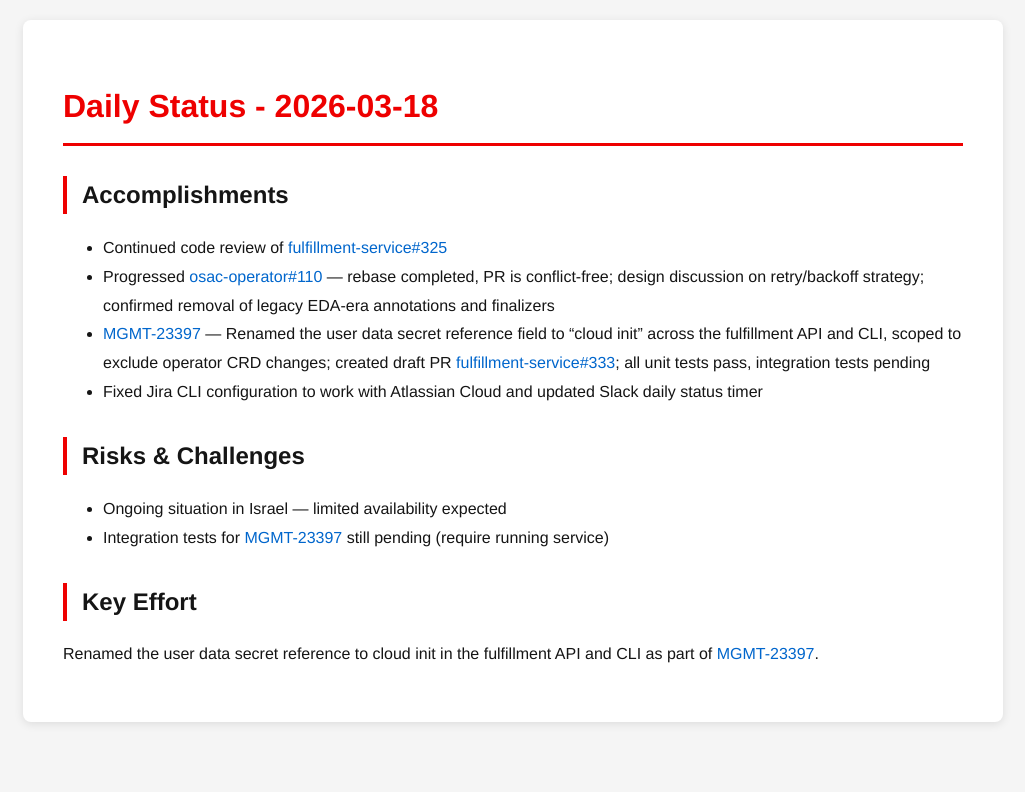
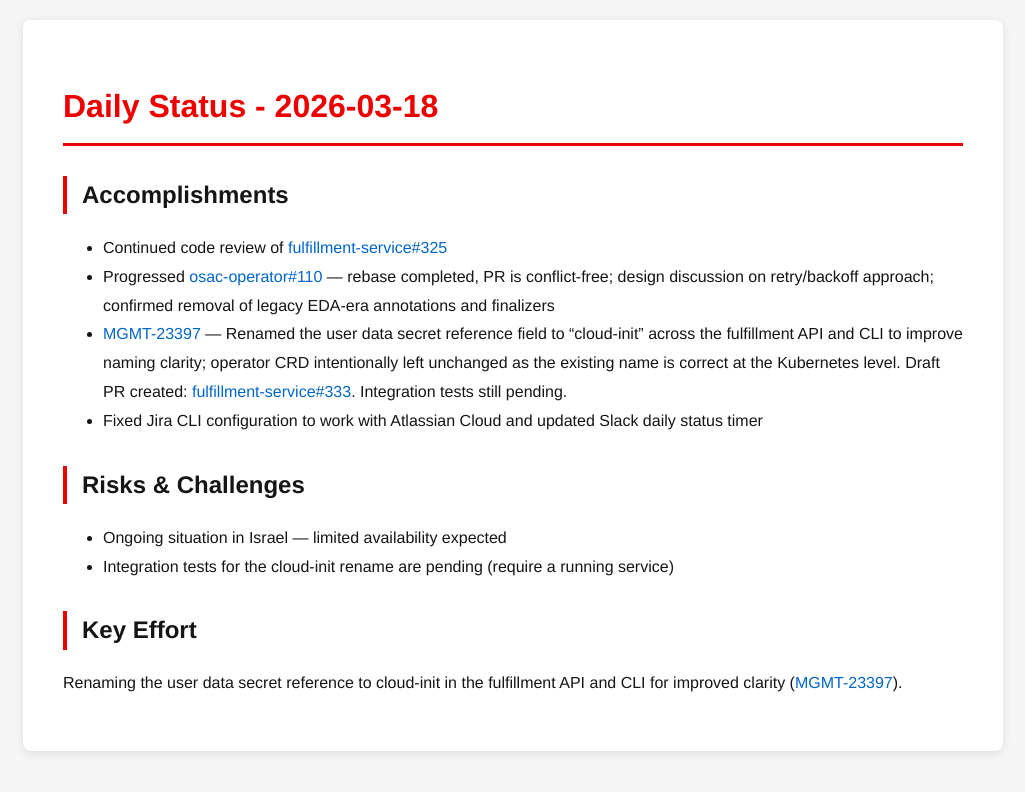
Before and after one commit to tzvatot/daily-status, a Jekyll site: the page built from 2026-03-18.md, in a window 1280 px wide. Shown: the top 792 px of the page, without its empty margins (127-1152 px from the left). Built offline with Jekyll 4.4.1, drawn with Linux system fonts in a browser that asks for light colours.

Commit message:
Daily status update - 2026-03-18

```diff
--- a/2026-03-18.md
+++ b/2026-03-18.md
@@ -8,13 +8,13 @@ date: 2026-03-18
 
 ## Accomplishments
 - Continued code review of [fulfillment-service#325](https://github.com/osac-project/fulfillment-service/pull/325)
-- Progressed [osac-operator#110](https://github.com/osac-project/osac-operator/pull/110) — rebase completed, PR is conflict-free; design discussion on retry/backoff strategy; confirmed removal of legacy EDA-era annotations and finalizers
-- [MGMT-23397](https://issues.redhat.com/browse/MGMT-23397) — Renamed the user data secret reference field to "cloud init" across the fulfillment API and CLI, scoped to exclude operator CRD changes; created draft PR [fulfillment-service#333](https://github.com/osac-project/fulfillment-service/pull/333); all unit tests pass, integration tests pending
+- Progressed [osac-operator#110](https://github.com/osac-project/osac-operator/pull/110) — rebase completed, PR is conflict-free; design discussion on retry/backoff approach; confirmed removal of legacy EDA-era annotations and finalizers
+- [MGMT-23397](https://issues.redhat.com/browse/MGMT-23397) — Renamed the user data secret reference field to "cloud-init" across the fulfillment API and CLI to improve naming clarity; operator CRD intentionally left unchanged as the existing name is correct at the Kubernetes level. Draft PR created: [fulfillment-service#333](https://github.com/osac-project/fulfillment-service/pull/333). Integration tests still pending.
 - Fixed Jira CLI configuration to work with Atlassian Cloud and updated Slack daily status timer
 
 ## Risks & Challenges
 - Ongoing situation in Israel — limited availability expected
-- Integration tests for [MGMT-23397](https://issues.redhat.com/browse/MGMT-23397) still pending (require running service)
+- Integration tests for the cloud-init rename are pending (require a running service)
 
 ## Key Effort
-Renamed the user data secret reference to cloud init in the fulfillment API and CLI as part of [MGMT-23397](https://issues.redhat.com/browse/MGMT-23397).
+Renaming the user data secret reference to cloud-init in the fulfillment API and CLI for improved clarity ([MGMT-23397](https://issues.redhat.com/browse/MGMT-23397)).
```
